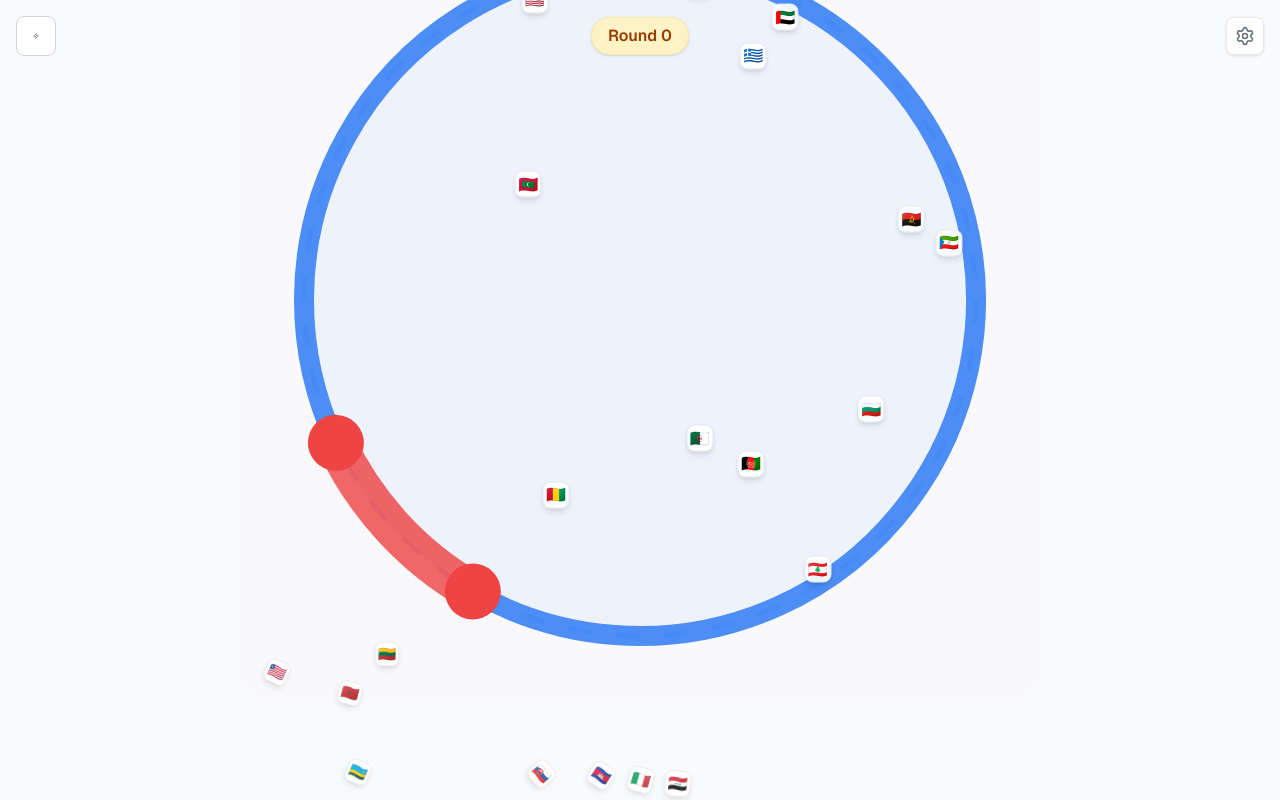
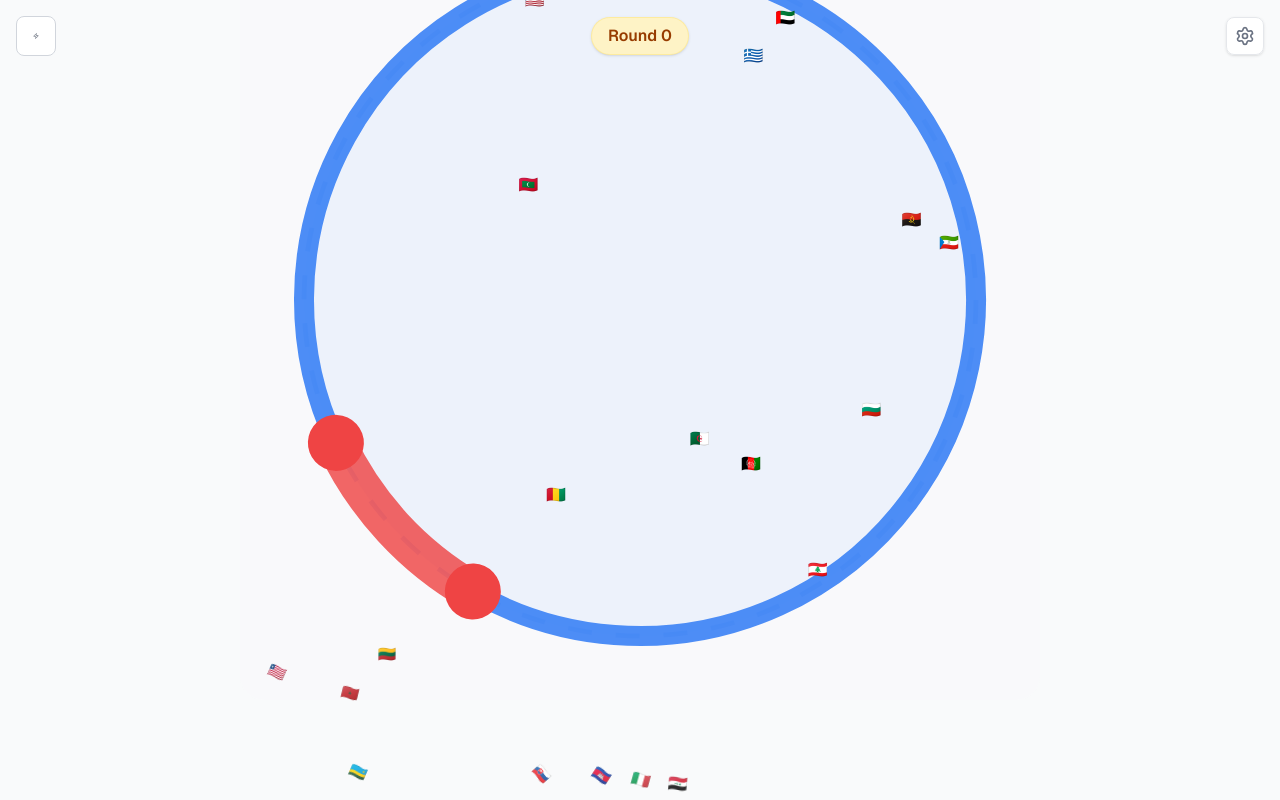
Before and after one commit to pmdev71/random-flag, a Next.js app: page / in a window 1280 px wide. Both pictures are taken after a click on the button 36 px from the left and 36 px from the top of the page. Built offline with nearby package versions, Linux system fonts and the light colour scheme.

Commit message:
remove flug bg color

```diff
--- a/app/page.tsx
+++ b/app/page.tsx
@@ -1249,7 +1249,7 @@ export default function Home() {
               .map((f) => (
                 <motion.div
                   key={f.id}
-                  className="absolute flex items-center justify-center rounded-lg bg-white/90 dark:bg-gray-800/90 shadow-md border border-gray-200 dark:border-gray-600 pointer-events-none -translate-x-1/2 -translate-y-1/2"
+                  className="absolute flex items-center justify-center rounded-lg pointer-events-none -translate-x-1/2 -translate-y-1/2"
                   style={{
                     width: flagSize,
                     height: flagSize,
@@ -1288,7 +1288,7 @@ export default function Home() {
               return (
                 <motion.div
                   key={`exiting-${f.id}-${f.eliminatedOrder}`}
-                  className="absolute flex items-center justify-center rounded-lg bg-white/90 dark:bg-gray-800/90 shadow-md border border-gray-200 dark:border-gray-600 pointer-events-none z-50"
+                  className="absolute flex items-center justify-center rounded-lg pointer-events-none z-50"
                   style={{
                     width: flagSize,
                     height: flagSize,
@@ -1333,7 +1333,7 @@ export default function Home() {
               return (
                 <motion.div
                   key={`falling-${f.id}-${f.eliminatedOrder}`}
-                  className="absolute flex items-center justify-center rounded-lg bg-white/90 dark:bg-gray-800/90 shadow-md border border-gray-200 dark:border-gray-600 pointer-events-none"
+                  className="absolute flex items-center justify-center rounded-lg pointer-events-none"
                   style={{
                     width: flagSize,
                     height: flagSize,
```
